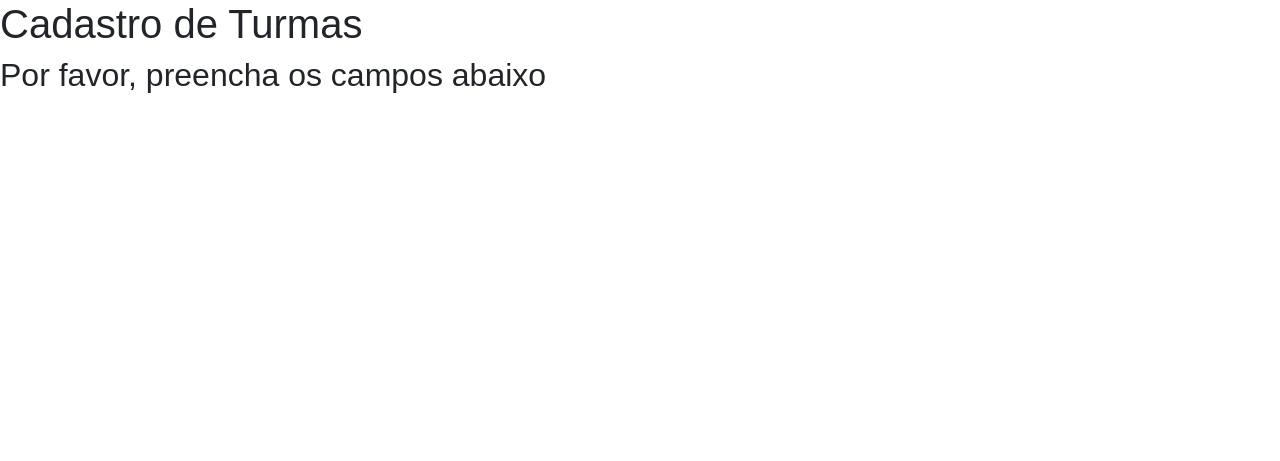
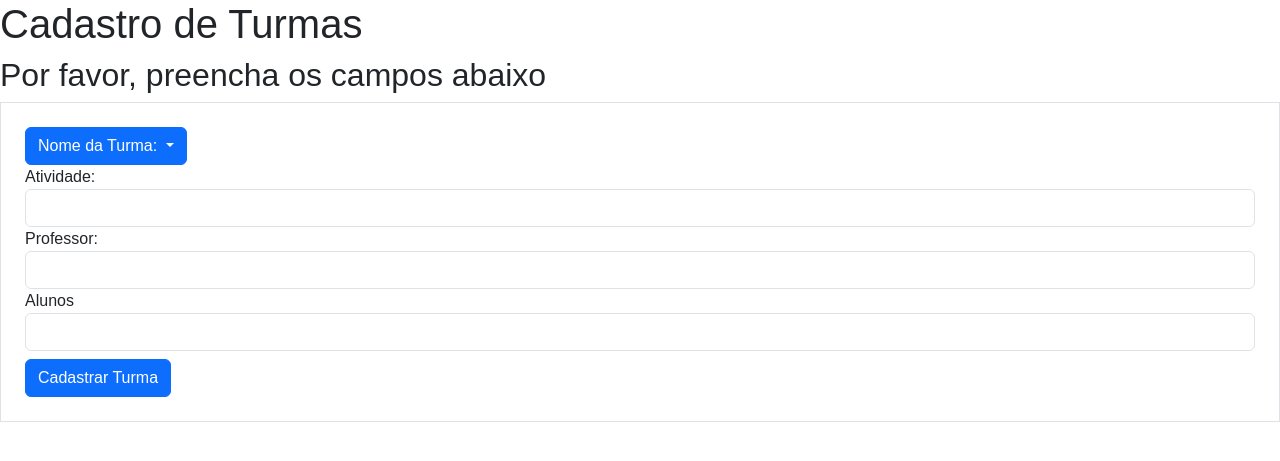
Before and after one commit to vitorcosta98/site_VerboAmar, a Flask app: page /cadastro/cad_turma in a window 1280 px wide. Shown: the part 126-587 px from the top of the page. Run offline with Flask 3, Linux system fonts and the light colour scheme; some libraries are stand-ins or nearby versions.

Commit message:
enhance: Customização da página de cadastro de turma e início dos testes para carregar informações dos bancos de dados

```diff
--- a/site_verbo_amar/forms.py
+++ b/site_verbo_amar/forms.py
@@ -81,7 +81,7 @@ class FormCadAtividade(FlaskForm):
 
 
 class FormTurma(FlaskForm):
-    nome_turma = StringField("NOme da Turma:", validators=[DataRequired()])
+    nome_turma = StringField("Nome da Turma:", validators=[DataRequired()])
     atividade = StringField("Atividade:", validators=[DataRequired()])
     professor = StringField("Professor:", validators=[DataRequired()])
     alunos = StringField("Alunos", validators=[DataRequired()])
--- a/site_verbo_amar/routes.py
+++ b/site_verbo_amar/routes.py
@@ -109,9 +109,14 @@ def cad_atividade():
     return render_template('cad_atividade.html', form_cad_ativ=form_cad_ativ)
 
 
+def carregar_atividades():
+    atividades = Atividade.query.order_by(Atividade.id.desc())
+    return atividades
+
 @app.route("/cadastro/cad_turma", methods=['GET','POST'])
 def cad_turma():
     form_cad_turma = FormTurma()
+    atividades = carregar_atividades()
     if form_cad_turma.validate_on_submit() and 'botao_submit_turma' in request.form:
         pass
-    return render_template('cad_turma.html')
+    return render_template('cad_turma.html', form_cad_turma=form_cad_turma, atividades=atividades)
--- a/site_verbo_amar/templates/cad_turma.html
+++ b/site_verbo_amar/templates/cad_turma.html
@@ -6,5 +6,72 @@
 <h1>Cadastro de Turmas</h1>
 <h2>Por favor, preencha os campos abaixo</h2>
 
+<div class="col">
+  <form method="POST", action="" class="border p-4 mt-1">
+    {{ form_cad_turma.csrf_token }}
+
+    <fieldset>
+      <div class="dropdown">
+        <button class="btn btn-primary dropdown-toggle" type="button" data-bs-toggle="dropdown" aria-expanded="false">
+           {{ form_cad_turma.nome_turma.label(class="form-control-label") }}
+        </button>
+        <ul class="dropdown-menu">
+          {% for atividade in atividades %}
+            <li><a class="dropdown-item" href="%">atividade.atividade</a></li>
+          {% endfor %}
+        </ul>
+      </div>
+
+    <fieldset>
+      <div class="form-group">
+        {{ form_cad_turma.atividade.label(class="form-control-label") }}
+        {% if form_cad_turma.atividade.errors %}
+          {{ form_cad_turma.atividade(class='form-control is-invalid')}}
+      </div>
+      <div class="invalid-feedback">
+        {% for erro in form_cad_turma.atividade.errors %}
+          {{erro}}
+        {% endfor %}
+      </div>
+      {% else %}
+        {{form_cad_turma.atividade(class="form-control")}}
+      {% endif %}
+    </fieldset>
+
+    <fieldset>
+      <div class="form-group">
+        {{ form_cad_turma.professor.label(class="form-control-label") }}
+        {% if form_cad_turma.professor.errors %}
+          {{ form_cad_turma.professor(class='form-control is-invalid')}}
+      </div>
+      <div class="invalid-feedback">
+        {% for erro in form_cad_turma.professor.errors %}
+          {{erro}}
+        {% endfor %}
+      </div>
+      {% else %}
+        {{form_cad_turma.professor(class="form-control")}}
+      {% endif %}
+    </fieldset>
+
+    <fieldset>
+      <div class="form-group">
+        {{ form_cad_turma.alunos.label(class="form-control-label") }}
+        {% if form_cad_turma.alunos.errors %}
+          {{ form_cad_turma.alunos(class='form-control is-invalid')}}
+      </div>
+      <div class="invalid-feedback">
+        {% for erro in form_cad_turma.alunos.errors %}
+          {{erro}}
+        {% endfor %}
+      </div>
+      {% else %}
+        {{form_cad_turma.alunos(class="form-control")}}
+      {% endif %}
+    </fieldset>
+
+    {{form_cad_turma.botao_submit_turma(class='btn btn-primary mt-2')}}
+  </form>
+</div>
 
 {% endblock %}
```
